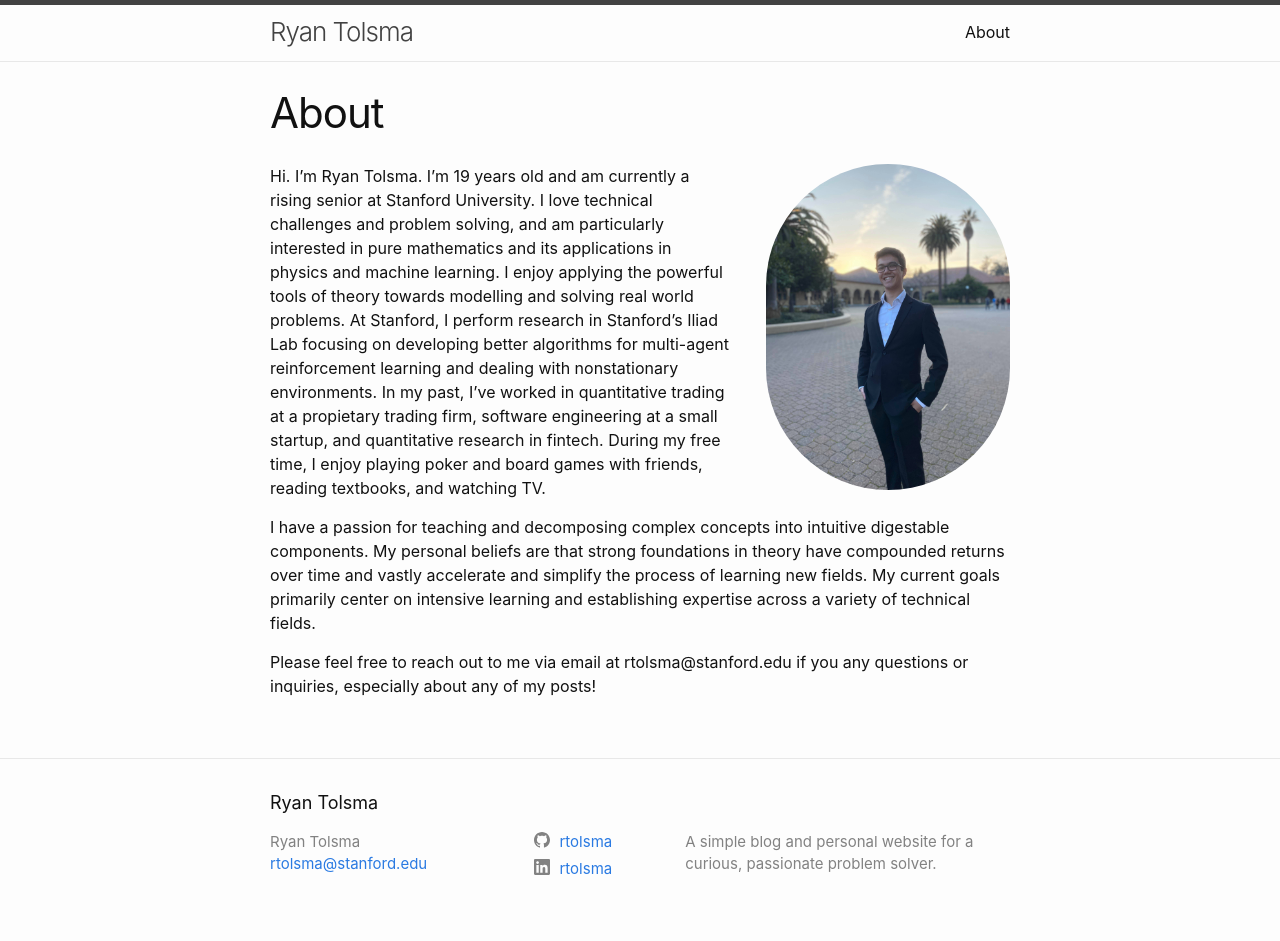
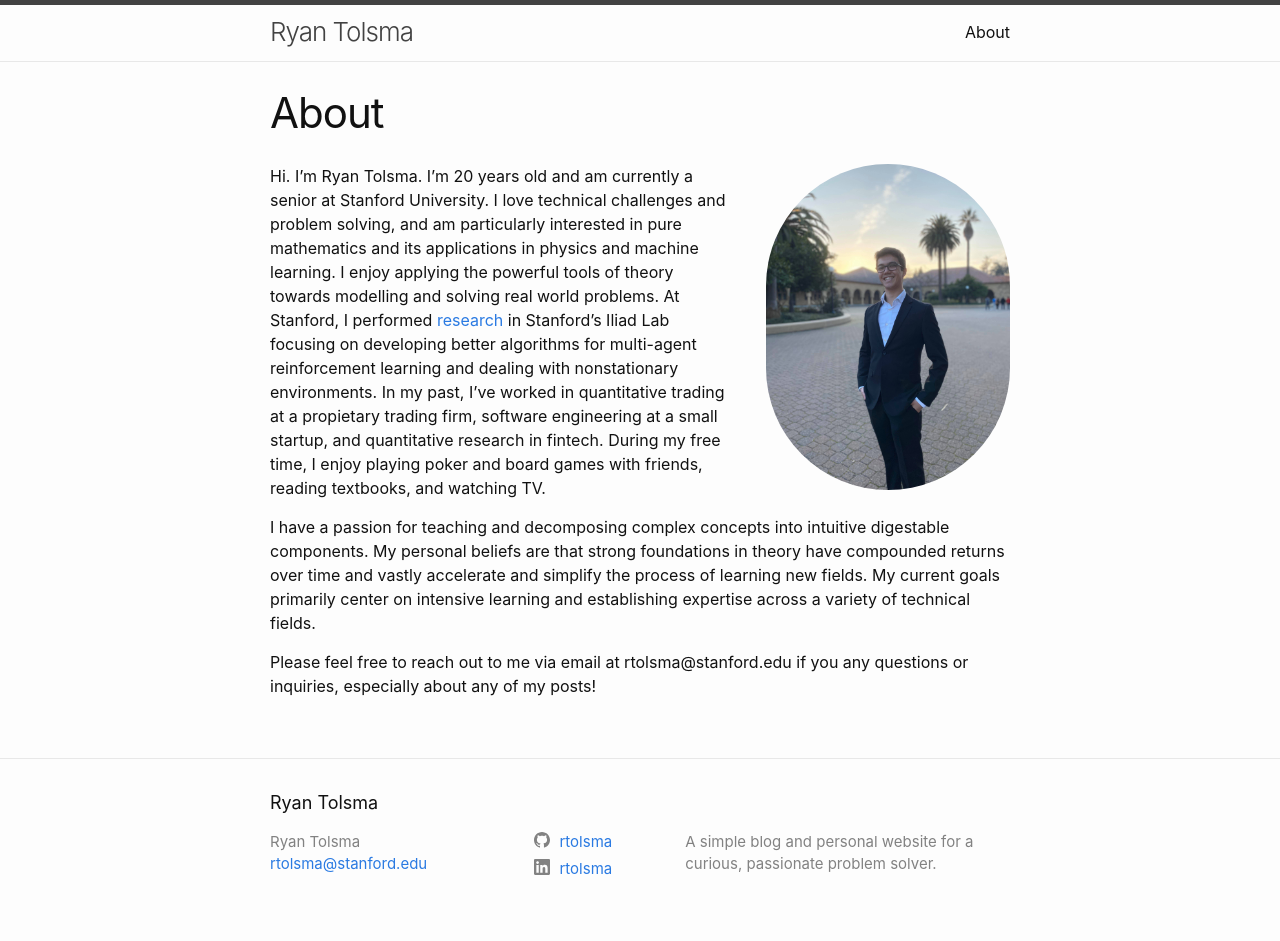
Before and after one commit to rtolsma/rtolsma.github.io, a Jekyll site: the page built from about.markdown, in a window 1280 px wide. Built offline with Jekyll 4.4.1, drawn with Linux system fonts in a browser that asks for light colours.

Commit message:
add research link

```diff
--- a/about.markdown
+++ b/about.markdown
@@ -6,9 +6,9 @@ permalink: /about/
 ![profile_pic]({{site.base_url}}/assets/profile_pic.jpg){:style="float: right; max-width: 33%; margin: 0 0 1em 2em; border-radius: 999px"}
 
 
-Hi. I'm Ryan Tolsma. I'm 19 years old and am currently a rising senior at Stanford University. I love technical challenges and problem solving, and am particularly
+Hi. I'm Ryan Tolsma. I'm 20 years old and am currently a senior at Stanford University. I love technical challenges and problem solving, and am particularly
 interested in pure mathematics and its applications in physics and machine learning. I enjoy applying the powerful tools of theory towards modelling and solving
-real world problems. At Stanford, I perform research in Stanford's Iliad Lab focusing on developing better
+real world problems. At Stanford, I performed [research](https://sites.google.com/view/latent-strategies) in Stanford's Iliad Lab focusing on developing better
 algorithms for multi-agent reinforcement learning and dealing with nonstationary environments. In my past, I've worked in quantitative trading
 at a propietary trading firm, software engineering at a small startup, and quantitative research in fintech. During my free time, I enjoy playing poker
 and board games with friends, reading textbooks, and watching TV.
```
